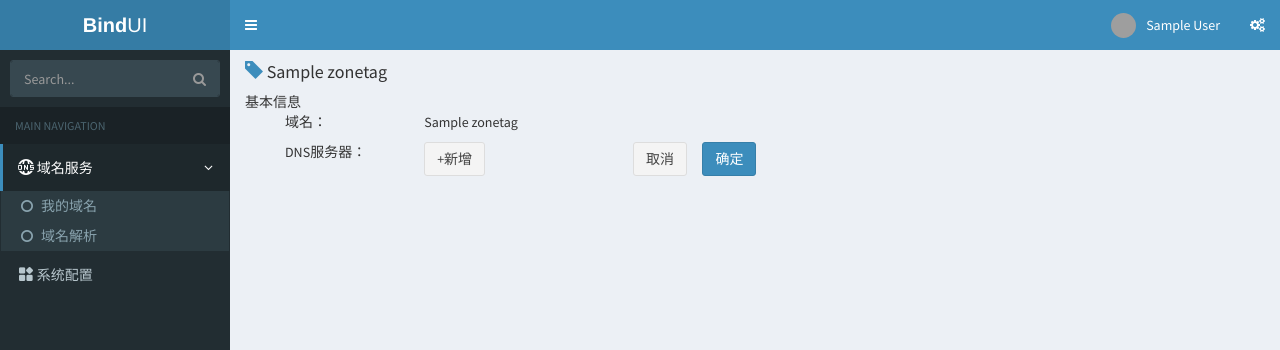
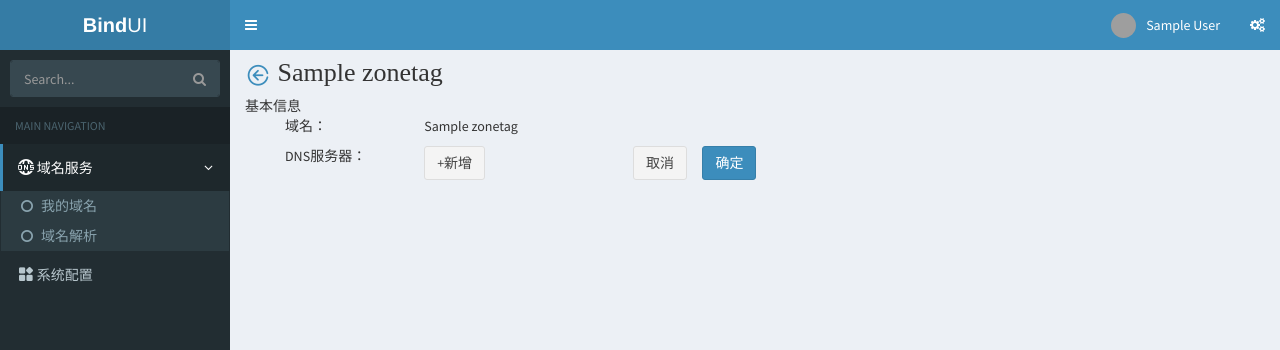
Before and after one commit to cucker0/BindUI, a Django app: page /domains/1/1 in a window 1280 px wide. Shown: the top 350 px of the page. Run offline with Django 3.2, Linux system fonts and the light colour scheme; a user stored in the database is signed in; tables that the repository leaves empty hold one stand-in row (values such as "Sample post"); some libraries are stand-ins or nearby versions; grey boxes are pictures that could not be loaded.

Commit message:
调整样式

```diff
--- a/DnsRecord/utils.py
+++ b/DnsRecord/utils.py
@@ -44,6 +44,10 @@ def record_data_filter(data):
         if not (data['type'] in record_type): # type不在范围内的返回None
             data = None
             return data
+
+        # host为空时，设置默认值 @
+        if not data['host']:
+            data['host'] = '@'
 
         if data['type']:
             data['type'] = data['type'].upper()     # type字段转为大写
--- a/static/AdminLTE/css/common.css
+++ b/static/AdminLTE/css/common.css
@@ -215,3 +215,10 @@ input.upload{
 .products-box .product-box:hover {
     background: #B4C1CA;
 }
+
+.title_2 {
+    font: 26px/26px "Microsoft YaHei UI";
+    margin: 10px 0px;
+    height: 26px;
+    vertical-align: middle;
+}
--- a/static/AdminLTE/js/myjs.js
+++ b/static/AdminLTE/js/myjs.js
@@ -395,6 +395,13 @@ function RecordAddModify(){
     var _comment = $(".modal-body input[name=comment]").val().trim();
     var __data = {"type":_type, "host":_host, "resolution_line":_resolution_line, "data":_data, "mx_priority":_mx, "ttl":_ttl, "comment":_comment, "zone":_zone_tag_name }
 
+    // 参数检测
+    if (__data.data == "") {
+        console.log("记录值不能为空!")
+        return
+    } else if (__data.host == "") {
+        __data.host =  '@'
+    }
     var action_type = $("#DNSRecordAddOrModifyModalLabel").attr("action_type");
     if (action_type == "add"){  //添加记录
         var record_set = [];
--- a/templates/bind/domain_manager.html
+++ b/templates/bind/domain_manager.html
@@ -7,12 +7,12 @@
 
 
 {% block content %}
-    <div class="col-xs-12">
-        <h4>
+    <div class="col-xs-12 title_2"> <!-- 右侧栏标题 -->
+        <div>
 {#            <a href="/domains/list">&lt;返回</a>#}
-            <a href="/domains/list"><span class="glyphicon glyphicon-tag"></span></a>
+            <a href="/domains/list"><span class="iconfont icon-fanhui3 title_2"></span></a>
             <span>{{ zone_tag_obj.zone_name }}</span>
-        </h4>
+        </div>
     </div>
     <div class="col-xs-12">基本信息</div>
     <div class="col-xs-10" id="domain_manager">
--- a/templates/bind/import_dns.html
+++ b/templates/bind/import_dns.html
@@ -8,7 +8,7 @@
 
 {% block content %}
     <div class="col-xs-12">
-        <h3>批量导入记录</h3>
+        <div class="title_2">批量导入记录</div>
         <p domain="{{ domain }}" name="import_dns_domain">域名：{{ domain }}</p>
         <div class="col-xs-12">
             <div class="col-xs-2">上传Excel文件(<a href="/static/system/dns.xls">下载模板</a>) </div>
--- a/templates/bind/record_list.html
+++ b/templates/bind/record_list.html
@@ -236,7 +236,11 @@ mail： 将域名解析为mail.qcloud.com，通常用于解析邮箱服务器。
         </div><!-- /.modal-dialog -->
     </div><!-- /.modal 3-->
 
-    <div class="nav nav-pills"><h2 zone_tag_name="" class="col-xs-12 "><a href="/domains/rlist"><span class="glyphicon glyphicon-tag"></span></a>{{ zone_tag_obj.zone_name }}</h2></div>
+    <div class="nav nav-pills"> <!-- 右侧栏标题 -->
+        <div zone_tag_name="" class="col-xs-12 title_2" ><a href="/domains/rlist"><span
+            class="iconfont icon-fanhui3 title_2"></span></a>{{ zone_tag_obj.zone_name }}
+        </div>
+    </div>
     <div>
         <div class="col-xs-12">
             <div class="box">
```
